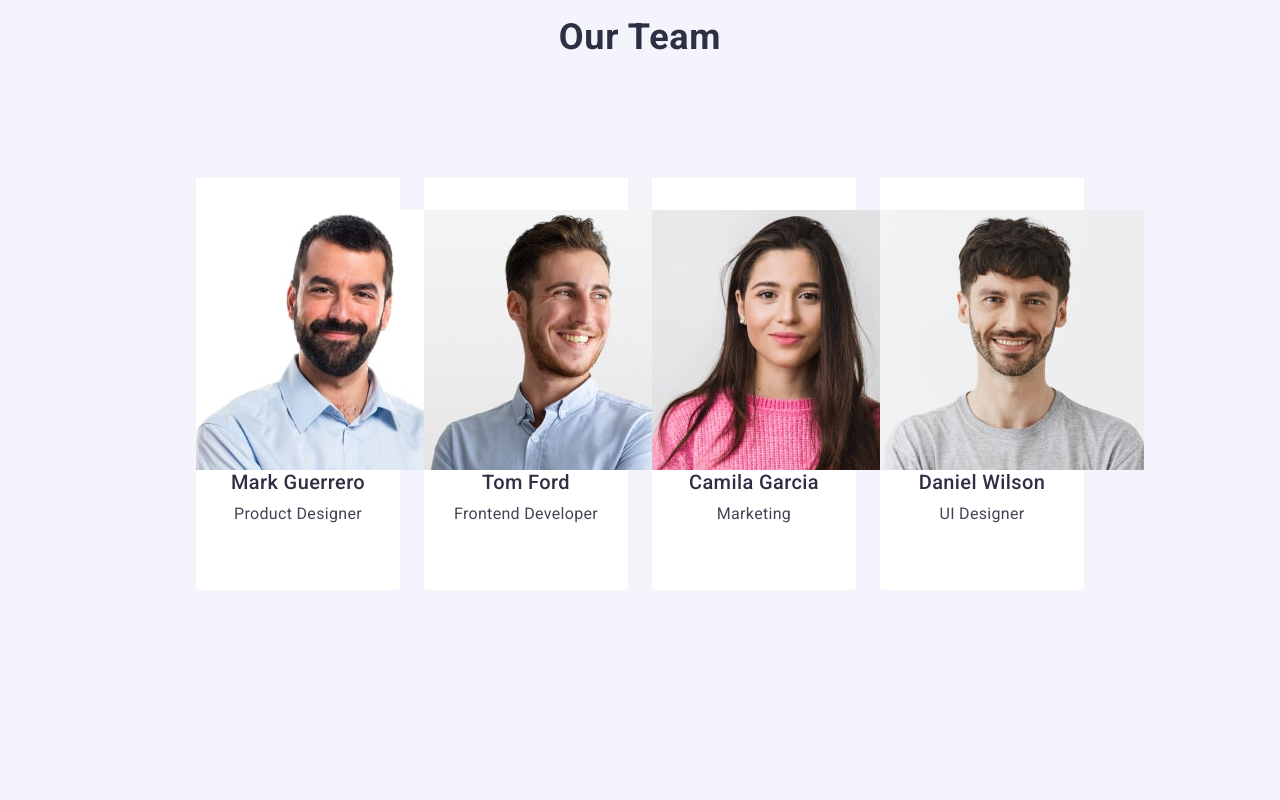
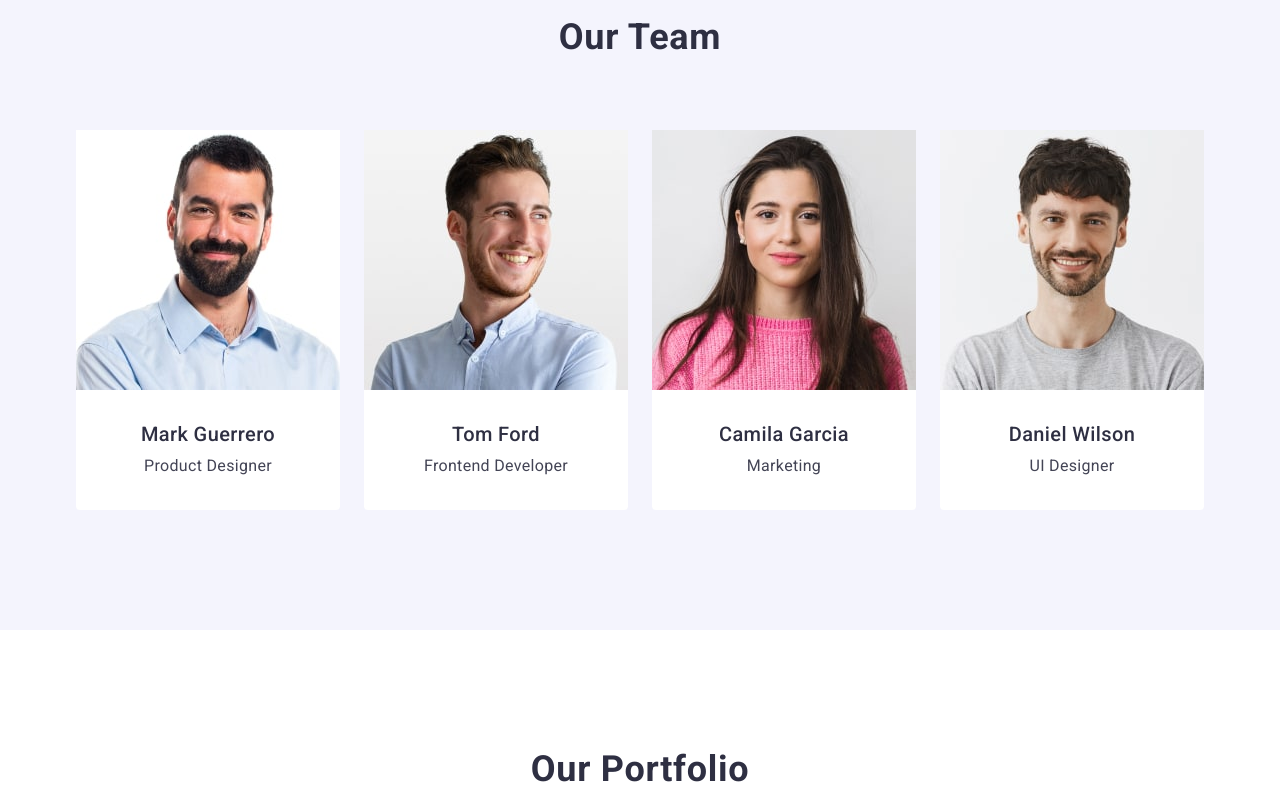
Before and after one commit to anastasiia-kistenova/goit-markup-hw-03, a plain HTML site: page index.html in a window 1280 px wide. Shown: the part 1220-2020 px from the top of the page. Drawn offline with nearby package versions, Linux system fonts and the light colour scheme.

Commit message:
homework-3 (3)

```diff
--- a/css/styles.css
+++ b/css/styles.css
@@ -43,6 +43,8 @@
 .page-header {
     background-color: #FFF;
     border-bottom: 1px solid #E7E9FC;
+
+
 }
 
 .page-header .container {
@@ -143,8 +145,6 @@ ul {
 .list-advantages {
 display: flex;
 flex-wrap: nowrap;
-padding-top: 120px;
-padding-bottom: 120px;
 gap: 24px;
 }
 
@@ -167,7 +167,7 @@ gap: 24px;
    margin: 0 auto;
 }
 
-.advatages-section {
+.advantages-section {
     padding-top: 120px;
     padding-bottom: 120px;
 }
@@ -216,15 +216,13 @@ margin-bottom: 72px;
 }
 
 .team-member {
-    padding-top: 32px;
-    padding-bottom: 32px;
+    padding: 32px 0 32px;
 }
 
 .team {
     display: flex;
     gap: 24px;
-    padding: 0;
-    margin: 120px;
+
 }
 
 .team-list {
@@ -251,7 +249,6 @@ margin-bottom: 72px;
     letter-spacing: 0.02em;
     color: #434455;
     text-align: center;
-    padding-bottom: 32px;
 
 }
 
@@ -370,6 +367,6 @@ h1, h2, h3, h4, h5, h6, p {
 width: 1158px;
 margin: 0 auto;
 padding-left: 15px;
-padding-right: 15px;
+    padding-right: 15px;
 
 }
--- a/index.html
+++ b/index.html
@@ -99,37 +99,29 @@
           <h2 class="section-two-title">Our Team</h2>
           <ul class="team">
             <li class="team-list">
+              <img src="./images/mark.jpg" alt="Mark Guerrero" width="264" />
               <div class="team-member">
-                <img src="./images/mark.jpg" alt="Mark Guerrero" width="264" />
                 <h3 class="team-name">Mark Guerrero</h3>
                 <p class="team-title">Product Designer</p>
               </div>
             </li>
             <li class="team-list">
+              <img src="./images/tom.jpg" alt="Tom Ford" width="264" />
               <div class="team-member">
-                <img src="./images/tom.jpg" alt="Tom Ford" width="264" />
                 <h3 class="team-name">Tom Ford</h3>
                 <p class="team-title">Frontend Developer</p>
               </div>
             </li>
             <li class="team-list">
+              <img src="./images/camila.jpg" alt="Camila Garcia" width="264" />
               <div class="team-member">
-                <img
-                  src="./images/camila.jpg"
-                  alt="Camila Garcia"
-                  width="264"
-                />
                 <h3 class="team-name">Camila Garcia</h3>
                 <p class="team-title">Marketing</p>
               </div>
             </li>
             <li class="team-list">
+              <img src="./images/daniel.jpg" alt="Daniel Wilson" width="264" />
               <div class="team-member">
-                <img
-                  src="./images/daniel.jpg"
-                  alt="Daniel Wilson"
-                  width="264"
-                />
                 <h3 class="team-name">Daniel Wilson</h3>
                 <p class="team-title">UI Designer</p>
               </div>
@@ -142,60 +134,60 @@
           <h2 class="section-three-title">Our Portfolio</h2>
           <ul class="product-list">
             <li class="product-item">
+              <img src="./images/banking.jpg" alt="Banking App" width="360" />
               <div class="our-products">
-                <img src="./images/banking.jpg" alt="Banking App" width="360" />
                 <h3 class="product-name">Banking App</h3>
                 <p class="product">App</p>
               </div>
             </li>
             <li class="product-item">
-              <div class="our-products">
               <img
                 src="./images/cashless.jpg"
                 alt="Cashless Payment"
                 width="360"
               />
+              <div class="our-products">
                 <h3 class="product-name">Cashless Payment</h3>
                 <p class="product">Marketing</p>
               </div>
             </li>
             <li class="product-item">
-              <div class="our-products">
               <img
                 src="./images/meditation.jpg"
                 alt="Meditation App"
                 width="360"
               />
+              <div class="our-products">
                 <h3 class="product-name">Meditation App</h3>
                 <p class="product">App</p>
               </div>
             </li>
             <li class="product-item">
+              <img src="./images/taxi.jpg" alt="Taxi Service" width="360" />
               <div class="our-products">
-                <img src="./images/taxi.jpg" alt="Taxi Service" width="360" />
                 <h3 class="product-name">Taxi Service</h3>
                 <p class="product">Marketing</p>
               </div>
             </li>
 
             <li class="product-item">
-              <div class="our-products">
               <img
                 src="./images/screen.jpg"
                 alt="Screen Illustrations"
                 width="360"
               />
+              <div class="our-products">
                 <h3 class="product-name">Screen Illustrations</h3>
                 <p class="product">Design</p>
               </div>
             </li>
             <li class="product-item">
-              <div class="our-products">
               <img
                 src="./images/courses.jpg"
                 alt="Online Courses"
                 width="360"
               />
+              <div class="our-products">
                 <h3 class="product-name">Online Courses</h3>
                 <p class="product">Marketing</p>
               </div>
```
Lines whose indentation alone changed are shown as unchanged.
